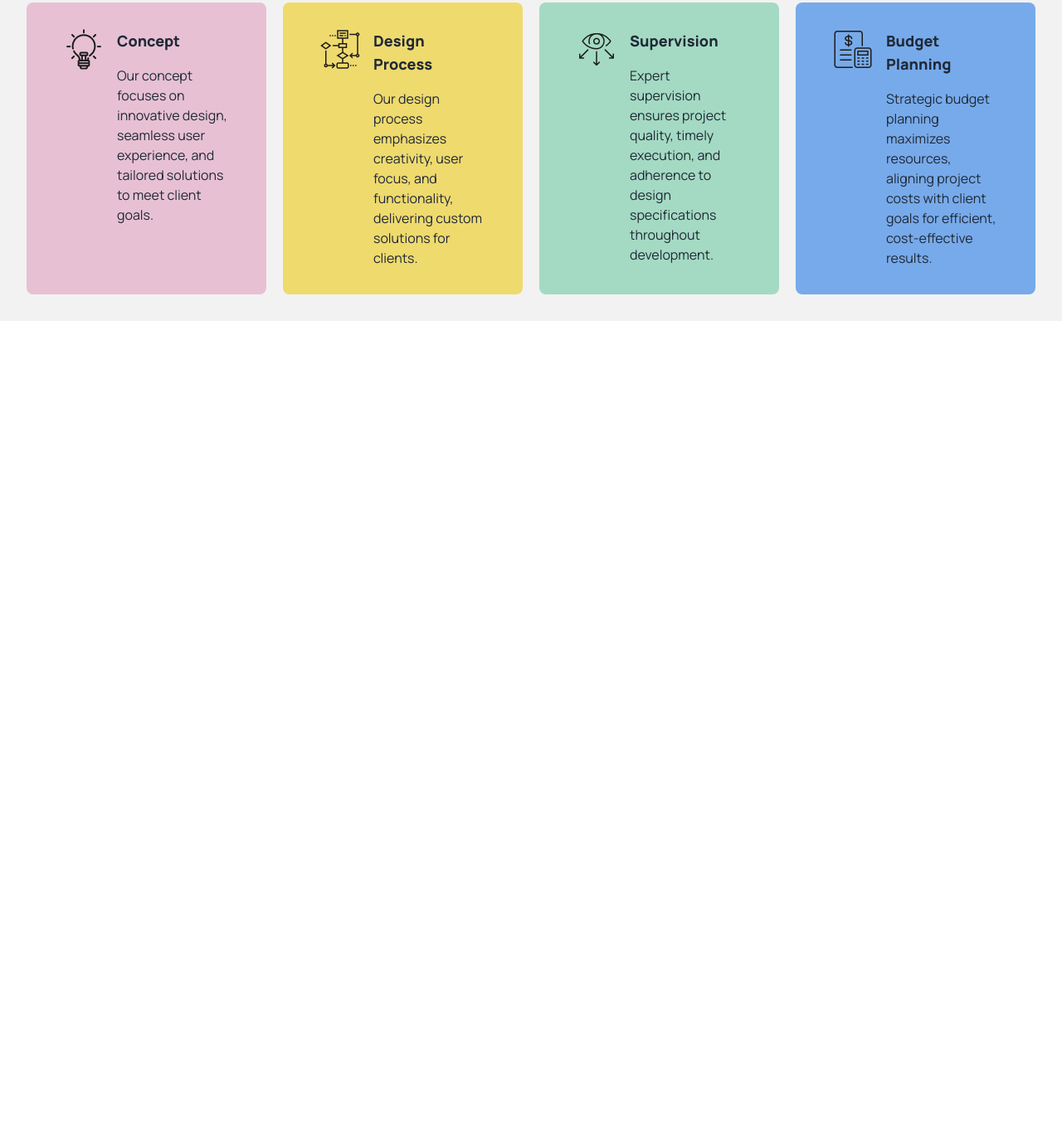
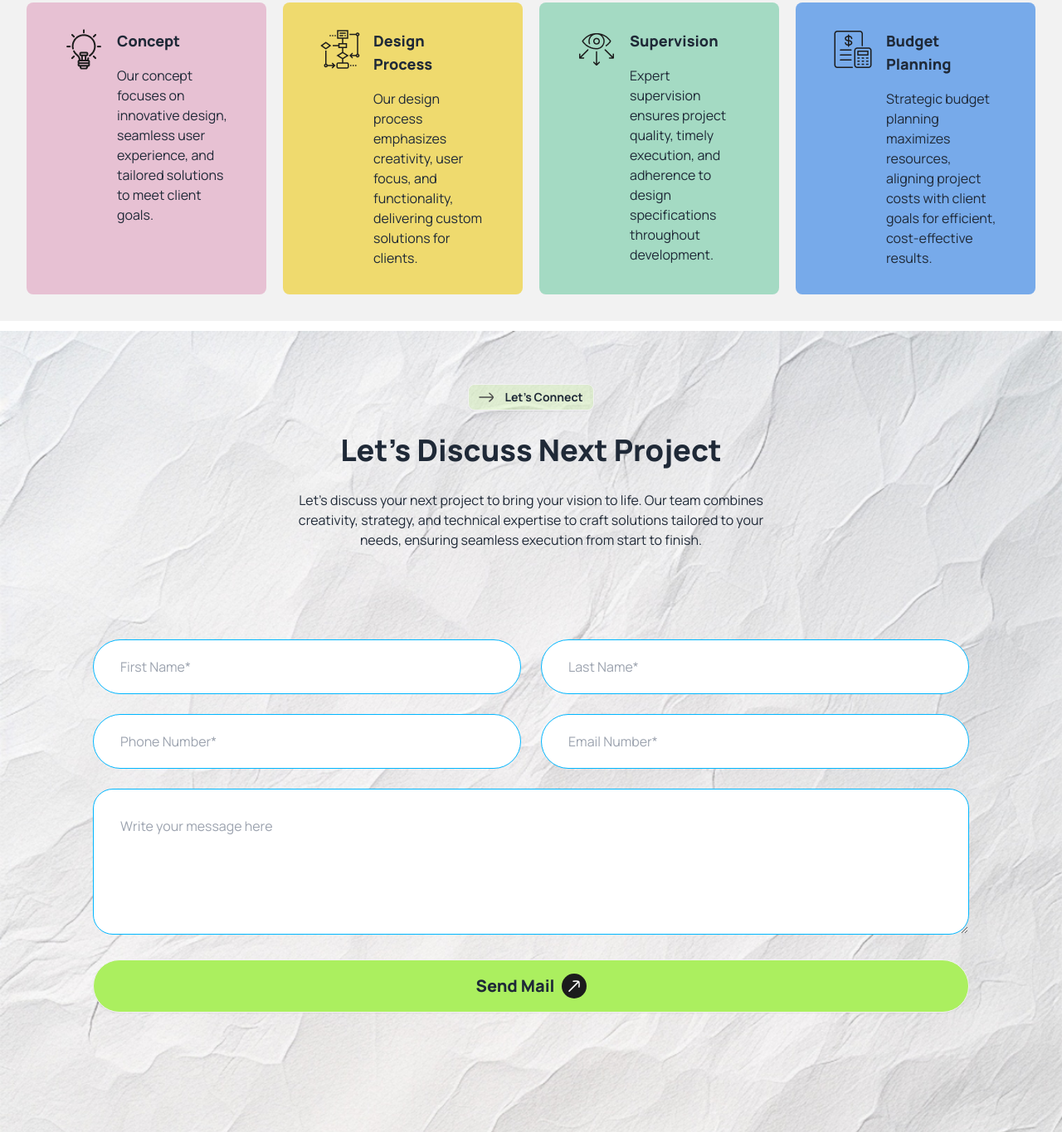
Before and after one commit to Abdus-Salam-814/Rinterio, a plain HTML site: page index.html in a window 1280 px wide. Shown: the part 1815-3180 px from the top of the page at 83% size. Before the commit the page ends 2202 px from the top, so only its background shows below. Drawn offline with nearby package versions, Linux system fonts and the light colour scheme.

Commit message:
i added Let’s Discuss Next Project section and responsive

```diff
--- a/index.html
+++ b/index.html
@@ -41,6 +41,9 @@
             fontFamily:{
               manrope:  '"Manrope", sans-serif',
 
+            },
+            backgroundImage: {
+              'hero-bg-img': "url('./assets/bg.jpg')",
             }
           }
         }
@@ -205,7 +208,7 @@
           <!-- We desi Card Started  here -->
           <div class="fex flex-col space-y-7">
 
-            <div class="card card-side bg-base-100  shadow-xl p-5">
+            <div class="card card-side bg-base-100  shadow-sm p-5">
               <figure>
                 <img class="w-full"
                   src="./assets/commercial.png"
@@ -221,7 +224,7 @@
             </div>
 
 
-            <div class="card card-side bg-base-100  shadow-xl p-5">
+            <div class="card card-side bg-base-100  shadow-sm p-5">
               <figure>
                 <img class="w-full"
                   src="./assets/residential.png"
@@ -329,9 +332,71 @@
         </div>
 
       </section>
-      <!-- Our Works Process ends here -->
+       <!-- Our Works Process ends here -->
+      </section>
+
+      <!-- Let’s Discuss Next Project section Started here -->
+      <section class=" container mx-auto  bg-hero-bg-img min-h-96 bg-no-repeat bg-cover mt-3 px-8 py-16">
+
+        <div class="flex flex-col space-y-7">
+          <div class="flex justify-center">
+            <button class="flex justify-center items-center gap-3 btn-sm btn bg-works-btn font-bold"> <span>
+              <svg xmlns="http://www.w3.org/2000/svg" width="19" height="18" viewBox="0 0 19 18" fill="none">
+                <path d="M16.571 9.0853H1.01467" stroke="#494949" stroke-width="1.5" stroke-linecap="round"/>
+                <path d="M12.9425 4.22875C12.9425 4.22875 17.2618 7.87644 17.2619 9.08553C17.2618 10.2946 12.9425 13.9422 12.9425 13.9422" stroke="#494949" stroke-width="1.5" stroke-linecap="round" stroke-linejoin="round"/>
+              </svg>
+            </span> <span>Let’s Connect</span></button>
+          </div>
+          <div class="text-center space-y-7">
+            <h1 class="font-extrabold text-4xl">Let’s Discuss Next Project</h1>
+            <p class="md:w-1/2 mx-auto">Let’s discuss your next project to bring your vision to life. Our team combines creativity, strategy, and technical expertise to craft solutions tailored to your needs, ensuring seamless execution from start to finish.</p>
+          </div>
+          <div class="md:p-20">
+            <form action=""  class="space-y-6">
+              <div class="grid grid-cols-1  md:grid-cols-2 justify-center gap-6 ">
+                <input
+              type="text"
+              placeholder="First Name*"
+              class="input input-bordered input-info w-full rounded-full p-8" />
+
+              <input
+              type="text"
+              placeholder="Last Name*"
+              class="input input-bordered input-info w-full rounded-full p-8" />
+
+              <input
+              type="text"
+              placeholder="Phone Number*"
+              class="input input-bordered input-info w-full rounded-full p-8" />
+
+              <input
+              type="text"
+              placeholder="Email Number*"
+              class="input input-bordered input-info w-full rounded-full p-8" />
+
+              </div>
+
+           <textarea class=" input input-bordered input-info  rounded-3xl w-full h-44 p-8" placeholder="Write your message here"></textarea>
+
+           <button class="btn mt-4  w-full rounded-full bg-first-btn font-extrabold text-xl  flex justify-center items-center h-16">
+            <span >Send Mail</span>
+            <span class="bg-second-btn p-2 rounded-full">
+              <svg xmlns="http://www.w3.org/2000/svg" width="14" height="14" viewBox="0 0 14 14" fill="none">
+                <path d="M12.0109 2.10278L1.00728 13.0991" stroke="white" stroke-width="1.5" stroke-linecap="round"/>
+                <path d="M6.01123 1.23212C6.01123 1.23212 11.6449 0.759102 12.4996 1.6143C13.3542 2.4695 12.8773 8.10289 12.8773 8.10289" stroke="white" stroke-width="1.5" stroke-linecap="round" stroke-linejoin="round"/>
+              </svg>
+            </span>
+
+          </button>
+
+            </form>
+          </div>
+        </div>
 
       </section>
+      <!-- Let’s Discuss Next Project section Ends here -->
+
+
     </main>
     <!-- main Content Ends here -->
 
```
